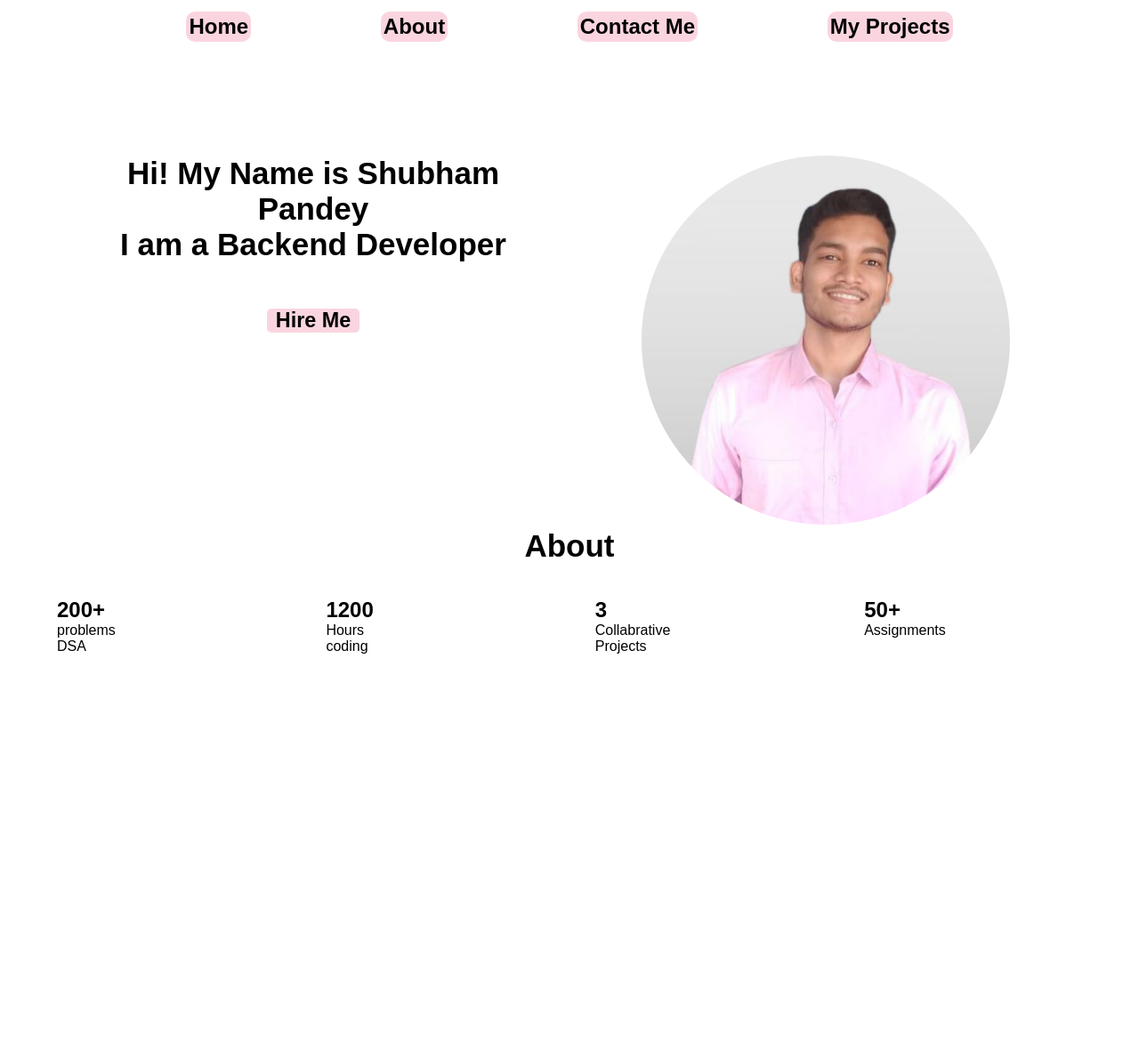
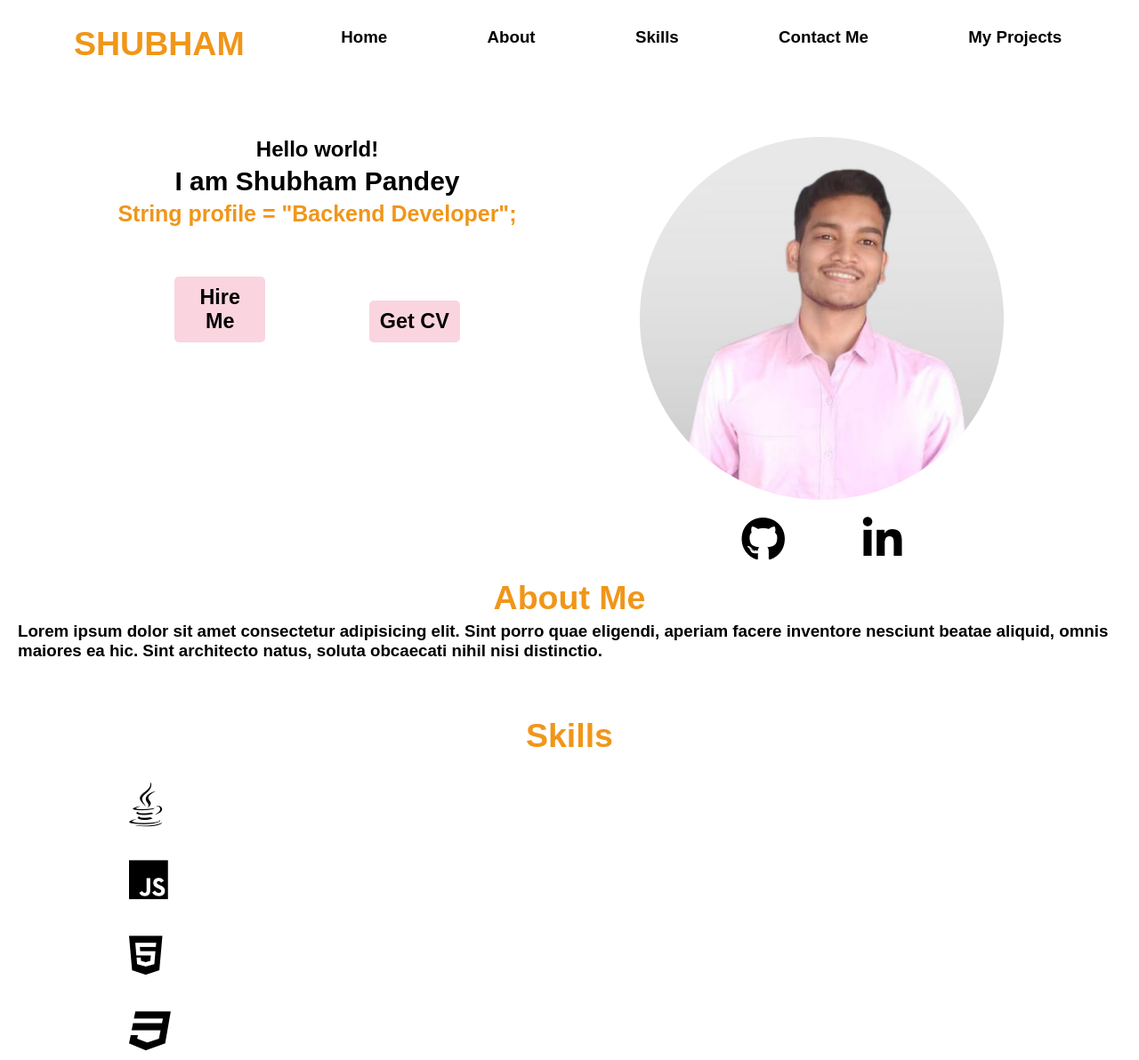
Before and after one commit to Shub118/Shub118.github.io, a plain HTML site: page index.html in a window 1280 px wide. Shown: the top 1192 px of the page at 89% size. Before the commit the page ends 800 px from the top, so only its background shows below. Drawn offline with Linux system fonts and the light colour scheme.

Commit message:
portfolio

```diff
--- a/index.html
+++ b/index.html
@@ -9,24 +9,68 @@
 </head>
 <body>
     <div id="header">
-        <a href="index.html"><h2>Home</h2></a>
-        <a href=""><h2>About</h2></a>
-        <a href=""><h2>Contact Me</h2></a>
-        <a href=""><h2>My Projects</h2></a>
+        <div class="third"><h2>SHUBHAM</h2></div>
+        <a href="#home"><h3>Home</h3></a>
+        <a href="#about"><h3>About</h3></a>
+        <a href="#skills"><h3>Skills</h3></a>
+        <a href="#contact"><h3>Contact Me</h3></a>
+        <a href="#project"><h3>My Projects</h3></a>
     </div>
 
     <section id="home">
         <div id="left">
-            <h1>Hi! My Name is  Shubham Pandey </h1>
-            <h1>I am a Backend Developer</h1>
-            <button><h3> Hire Me</h3></button>
+            <h2>Hello world! </h2>
+            <h1>I am Shubham Pandey </h1>
+            <h2 class="third"> String profile = "Backend Developer"; </h2>
+           <a href="#hire">
+            <button class="left-btn"><h3> Hire Me</h3></button>
+           </a>
+            <a href="Shubham_pandey_Resume.pdf" download="Shubham_pandey_Resume">
+                <button class="left-btn"><h3> Get CV</h3></button>
+            </a>
         </div>
 
         <div id="right">
             <img src="./img/profile-2.jpeg" alt="">
+            <div>
+               <a href="https://github.com/Shub118" target="_blank"> <i class="fa-brands fa-github"> </i></a>
+               <a href="https://www.linkedin.com/in/shubham-pandey-76b952156/" target="_blank"> <i class="fa-brands fa-linkedin-in"></i> </a>
+
+            </div>
         </div>
     </section>
-    <div ><h1>About</h1></div>
+
+    <div class="third"><h2>About Me</h2></div>
+    <section id="about">
+        <h3>Lorem ipsum dolor sit amet consectetur adipisicing elit. Sint porro quae eligendi, aperiam facere inventore nesciunt beatae aliquid, omnis maiores ea hic. Sint architecto natus, soluta obcaecati nihil nisi distinctio. </h3>
+    </section>
+
+    <div class="third"><h2>Skills</h2></div>
+    <section id="skills">
+        <div>
+            <i class="fa-brands fa-java"></i>
+        </div>
+        <div>
+            <i class="fa-brands fa-js"></i>
+        </div>
+        <div>
+            <i class="fa-brands fa-html5"></i>
+        </div>
+        <div>
+            <i class="fa-brands fa-css3"></i>
+        </div>
+    </section>
+
+    <div class="third"><h2>Contact</h2></div>
+    <section id="contact">
+        <h3>Lorem ipsum dolor sit amet consectetur adipisicing elit. Sint porro quae eligendi, aperiam facere inventore nesciunt beatae aliquid, omnis maiores ea hic. Sint architecto natus, soluta obcaecati nihil nisi distinctio. </h3>
+    </section>
+
+    <div class="third"><h2>projects</h2></div>
+    <section id="project">
+        <h3>Lorem ipsum dolor sit amet consectetur adipisicing elit. Sint porro quae eligendi, aperiam facere inventore nesciunt beatae aliquid, omnis maiores ea hic. Sint architecto natus, soluta obcaecati nihil nisi distinctio. </h3>
+    </section>
+
     <section id="bottom">
         <div><h2>200+</h2>
             <p>problems</p>
@@ -48,6 +92,15 @@
         </div>
     </section>
 
+    <section id="hire">
+        <h2>Want to hire me?</h2>
+        <form action="">
+            <input type="text" placeholder="Your Name">
+            <input type="email" placeholder="Your Email">
+        </form>
+    </section>
+
 </body>
+<script src="https://kit.fontawesome.com/65a0ff1514.js" crossorigin="anonymous"></script>
 <script src="portfolio.js"></script>
 </html>
--- a/portfolio.css
+++ b/portfolio.css
@@ -1,31 +1,35 @@
 *{
-    margin: 0px;
+    margin: 5px;
     padding: 0px;
    font-family: Arial, Helvetica, sans-serif;
 }
+.third{
+    color: rgb(240,150,25);
+    font-size: 25px;
+    text-align: center;
+}
 h1{
-    font-size: 35px;
+    font-size: 30px;
 }
-#home+div{
-    text-align: center;
-    margin-bottom: 3%;
-}
+
 #header{
     display: flex;
-    justify-content: space-evenly;
+    justify-content: space-between;
     width: 90%;
     margin: auto;
-    margin-bottom: 10%;
+    margin-bottom: 5%;
     margin-top: 1%;
 }
 a{
     color: black;
-    background-color:  rgb(250, 213, 223);
     text-decoration: none;
-    padding: 0.2em;
     border-radius: 10px;
 }
-a:hover{
+a>h3{
+    border-radius: 10px;
+    padding: 0.2em;
+}
+a>h3:hover{
     color: rgb(250, 213, 223);
     background-color: black;
     border-radius: 10px;
@@ -45,12 +49,23 @@ a:hover{
     border-radius: 50%;
     width: 80%;
 }
-#left>button:hover{
+#right>div{
+    width: 50%;
+    margin: auto;
+    display: flex;
+    gap: 5%;
+    justify-content: space-around;
+    align-items: center;
+}
+.fa-brands{
+    font-size: 50px;
+}
+.left-btn:hover{
     background-color:  black;
     color: rgb(250, 213, 223);
     border-radius: 5px;
 }
-#left>button{
+.left-btn{
     border-radius: 5px;
     border: none;
     margin: 10%;
@@ -60,53 +75,57 @@ a:hover{
     font-weight: 500;
     background-color:  rgb(250, 213, 223);
     color: balck;
+    padding: 1%;
+}
+
+#about{
+    margin-bottom: 5%;
+}
+
+#skills{
+    margin-bottom: 5%;
+
+}
+#skills>div{
+    width: 80%;
+    margin: auto;
+    margin-top: 2%;
+}
+#contact{
+    margin-bottom: 5%;
+}
+#project{
+    margin-bottom: 5%;
 }
 #bottom{
     display: flex;
     justify-content: center;
-    gap: 5%;
+    gap: 10%;
     width: 90%;
     margin: auto;
+    margin-bottom: 2%;
 }
 #bottom>div{
-    width: 30%;
+    width: 100px;
+    height: 100px;
+    padding: 2%;
     border-radius: 50%;
+    border: 4px solid rgb(240,150,25);
+    text-align: center;
+    line-height: 1.5rem;
+}
+#bottom>div>h2{
+    margin-top: 20%;
 }
 
-@media only screen and (min-width: 480px )and( max-width: 760px){
-    h1{
-        font-size: 35px;
-    }
-    #header+div{
-        text-align: center;
-        margin-bottom: 3%;
-    }
-    #header{
-        display: flex;
-        justify-content: space-evenly;
-        width: 90%;
-        margin: auto;
-        margin-bottom: 10%;
-        margin-top: 1%;
-    }
-    #about>div{
-        width: 90%;
-        text-align: center;
-    }
-    #bottom{
-        display: flex;
-        flex-direction: row;
-    }
 
+@media  screen and ( max-width: 760px){
 
 }
 
-@media only screen and (min-width: 320px )and( max-width: 480px){
+@media  screen and ( max-width: 480px){
     #header{
         display: none;
     }
-    a{
-        background-color: aliceblue;
-    }
 
 }
```
Also changed, not shown: 1 other file.
